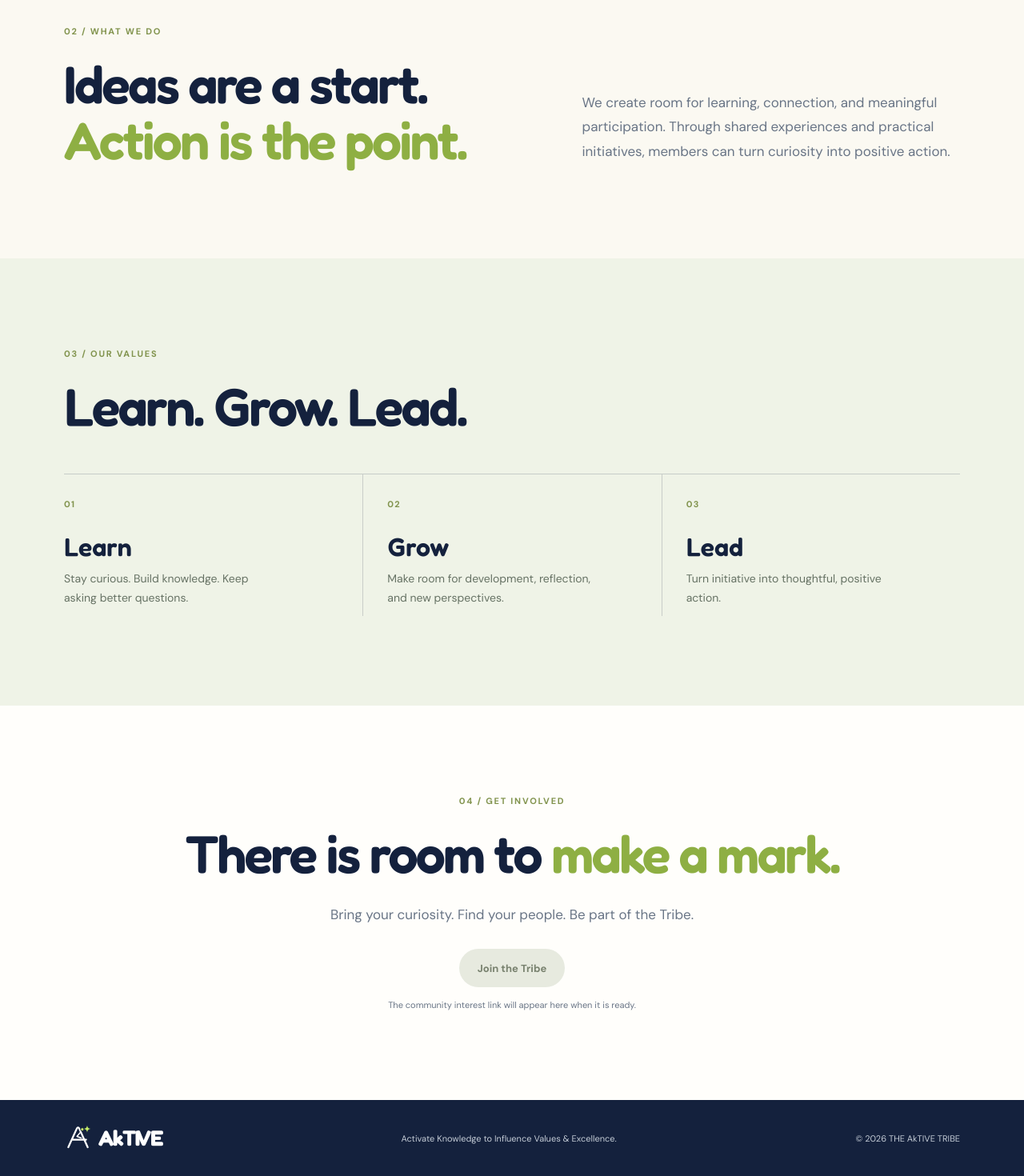
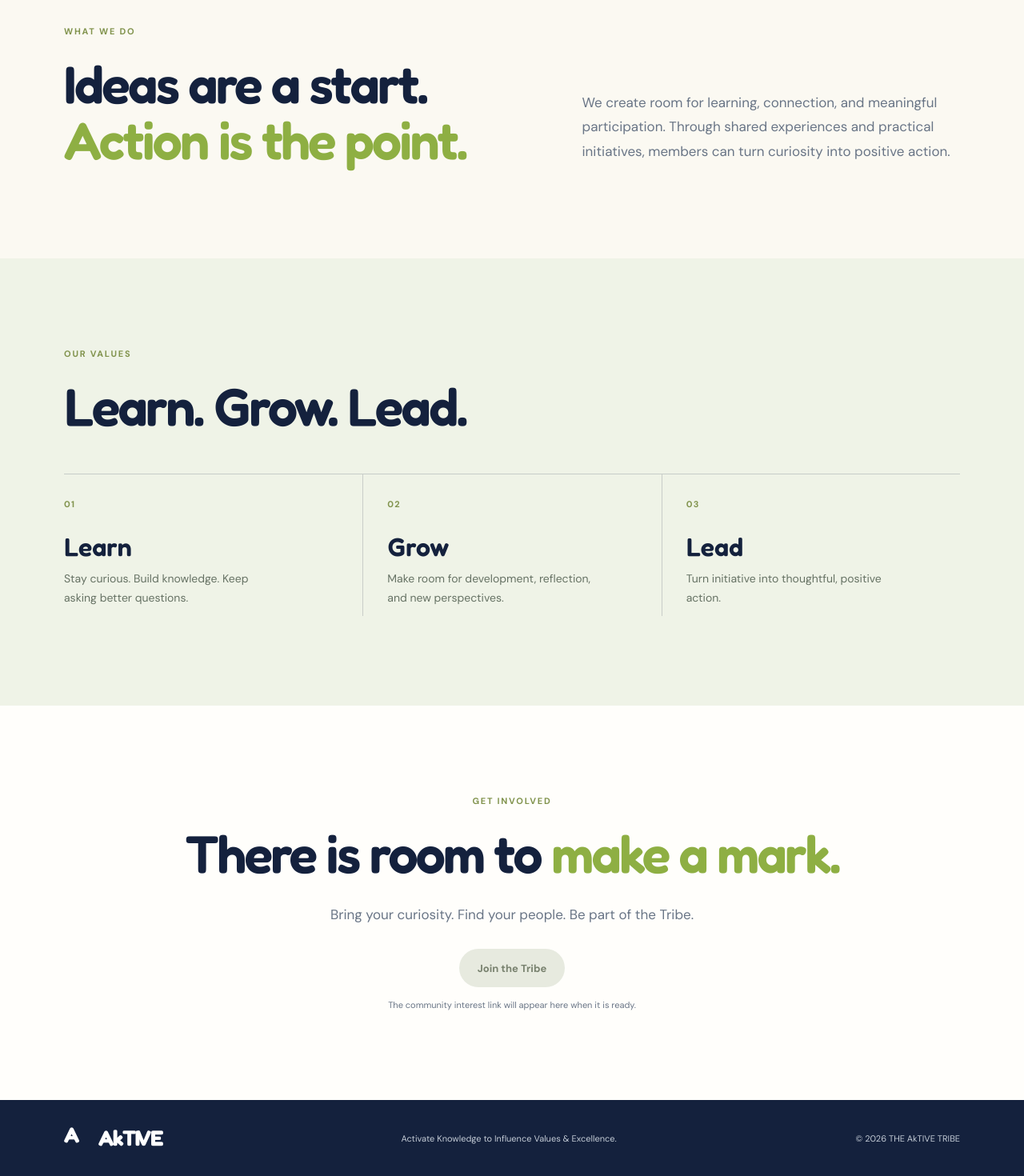
Before and after one commit to KamdyB/aktive, a React (Vite) app: page / in a window 1280 px wide. Shown: the part 1307-2777 px from the top of the page at 80% size. Built offline with nearby package versions, Linux system fonts and the light colour scheme.

Commit message:
Use a simple A brand avatar and remove numbered section labels

```diff
--- a/src/main.jsx
+++ b/src/main.jsx
@@ -19,16 +19,7 @@ const navItems = [
 ];
 
 function BrandMark({ intro = false }) {
-  return (
-    <span className={intro ? 'brand-mark brand-mark-intro' : 'brand-mark'} aria-hidden="true">
-      <svg viewBox="0 0 52 52" role="presentation">
-        <path className="mark-a" d="M8 43 24 8c.8-1.8 3.3-1.8 4.1 0L44 43M15 29h26" />
-        <circle className="mark-head" cx="34" cy="10" r="3.1" />
-        <path className="mark-arm" d="m31 15-7 8 8 3" />
-        <path className="mark-star" d="M43 2.5 45 7l4.5 2-4.5 2-2 4.5-2-4.5-4.5-2 4.5-2z" />
-      </svg>
-    </span>
-  );
+  return <span className={intro ? 'brand-mark brand-mark-intro' : 'brand-mark'} aria-hidden="true">A</span>;
 }
 
 function Brand() {
@@ -99,7 +90,7 @@ function App() {
 
         <section className="section about-section" id="about">
           <div className="container narrow">
-            <p className="eyebrow">01 / WHO WE ARE</p>
+            <p className="eyebrow">WHO WE ARE</p>
             <h2>Becoming is something we do <span>together.</span></h2>
             <p className="section-copy">AkTIVE is a community built around the idea that knowledge should move beyond what we know and shape how we live, contribute, and lead.</p>
           </div>
@@ -108,7 +99,7 @@ function App() {
         <section className="section work-section" id="what-we-do">
           <div className="container work-layout">
             <div>
-              <p className="eyebrow">02 / WHAT WE DO</p>
+              <p className="eyebrow">WHAT WE DO</p>
               <h2>Ideas are a start.<br /><span>Action is the point.</span></h2>
             </div>
             <p className="section-copy">We create room for learning, connection, and meaningful participation. Through shared experiences and practical initiatives, members can turn curiosity into positive action.</p>
@@ -117,7 +108,7 @@ function App() {
 
         <section className="section values-section" id="values">
           <div className="container">
-            <p className="eyebrow">03 / OUR VALUES</p>
+            <p className="eyebrow">OUR VALUES</p>
             <h2>Learn. Grow. Lead.</h2>
             <div className="values-grid">
               <article><span>01</span><h3>Learn</h3><p>Stay curious. Build knowledge. Keep asking better questions.</p></article>
@@ -129,7 +120,7 @@ function App() {
 
         <section className="section contact-section" id="contact">
           <div className="container contact-inner">
-            <p className="eyebrow">04 / GET INVOLVED</p>
+            <p className="eyebrow">GET INVOLVED</p>
             <h2>There is room to <span>make a mark.</span></h2>
             <p className="section-copy">Bring your curiosity. Find your people. Be part of the Tribe.</p>
             <span className="button button-disabled" aria-disabled="true">Join the Tribe</span>
```
